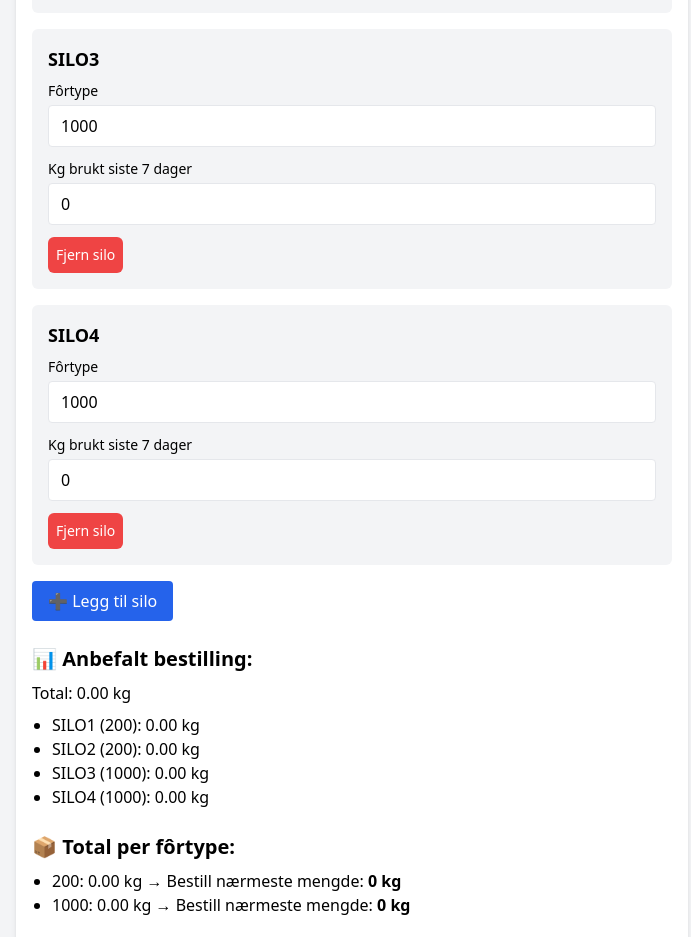
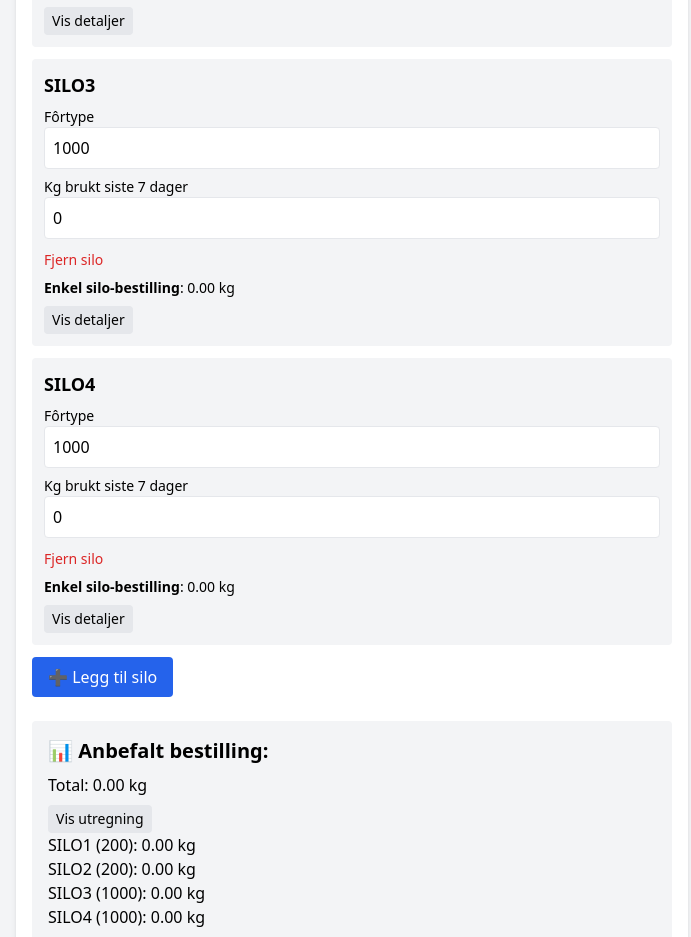
Before and after one commit to wodinos/ForKalkis, a React (Vite) app: page / in a window 1280 px wide. Shown: the part 815-1752 px from the top of the page, without its empty margins (288-979 px from the left). Built offline with nearby package versions, Linux system fonts and the light colour scheme.

Commit message:
Kalk 1.0.0

```diff
--- a/src/App.jsx
+++ b/src/App.jsx
@@ -85,26 +85,21 @@ export default function App() {
     localStorage.setItem("darkMode", darkMode);
   }, [darkMode]);
 
-  const [lang, setLang] = useState(() => {
-    const savedLang = localStorage.getItem("lang");
-    return savedLang ? savedLang : "no";
-  });
-
-  useEffect(() => {
-    localStorage.setItem("lang", lang);
-  }, [lang]);
-
+  const [lang, setLang] = useState(() => localStorage.getItem("lang") || "no");
+  useEffect(() => localStorage.setItem("lang", lang), [lang]);
   const t = TEXTS[lang];
 
   const [antallDager, setAntallDager] = useState(() => {
     const saved = localStorage.getItem("antallDager");
     return saved ? parseInt(saved, 10) : 7;
   });
+  useEffect(() => localStorage.setItem("antallDager", antallDager), [antallDager]);
 
   const [buffer, setBuffer] = useState(() => {
     const saved = localStorage.getItem("buffer");
     return saved ? parseFloat(saved) : 1.2;
   });
+  useEffect(() => localStorage.setItem("buffer", buffer), [buffer]);
 
   const [siloer, setSiloer] = useState(() => {
     const saved = localStorage.getItem("siloer");
@@ -117,69 +112,81 @@ export default function App() {
           { navn: "silo4", fortype: "1000", forbruk: 0 },
         ];
   });
-
-  useEffect(() => localStorage.setItem("antallDager", antallDager), [antallDager]);
-  useEffect(() => localStorage.setItem("buffer", buffer), [buffer]);
   useEffect(() => localStorage.setItem("siloer", JSON.stringify(siloer)), [siloer]);
 
-  const totalForbruk = siloer.reduce((sum, silo) => sum + (parseFloat(silo.forbruk) || 0), 0);
-  const dagligSnitt = antallDager > 0 ? totalForbruk / antallDager : 0;
-  const anbefaltBestilling = dagligSnitt * antallDager * buffer;
+  const [visHjelp, setVisHjelp] = useState(false);
+  const [visTotalUtregning, setVisTotalUtregning] = useState(false);
+  const [visSiloDetaljer, setVisSiloDetaljer] = useState({});
 
-  const fordelinger = siloer.map((silo) => {
-    const siloForbruk = parseFloat(silo.forbruk) || 0;
-    const andel =
-      totalForbruk > 0 ? (siloForbruk / totalForbruk) * anbefaltBestilling : 0;
-    return { ...silo, andel };
-  });
+  const toggleLanguage = () => setLang(lang === "no" ? "en" : "no");
 
   const handleAntallDagerChange = (val) => {
     const parsed = parseInt(val, 10);
     setAntallDager(parsed > 0 ? parsed : 7);
   };
 
-  const handleBufferChange = (value) => {
-    const numeric = parseFloat(value);
-    setBuffer(numeric < 0 ? 0 : numeric || 0);
-    if (numeric < 0) alert(t.negativeError);
+  const handleBufferChange = (val) => {
+    const numeric = parseFloat(val);
+    if (numeric < 0) {
+      alert(t.negativeError);
+      setBuffer(0);
+    } else {
+      setBuffer(numeric || 0);
+    }
   };
 
-  const handleSiloChange = (index, field, val) => {
+  const handleSiloChange = (index, field, value) => {
     const updated = [...siloer];
     if (field === "forbruk") {
-      const numeric = parseFloat(val);
-      updated[index].forbruk = numeric < 0 ? 0 : numeric || 0;
-      if (numeric < 0) alert(t.negativeError);
+      const num = parseFloat(value);
+      updated[index].forbruk = num >= 0 ? num : 0;
     } else {
-      updated[index][field] = val;
+      updated[index][field] = value;
     }
     setSiloer(updated);
   };
 
   const leggTilSilo = () => {
-    const nyttNavn = `${t.siloName}${siloer.length + 1}`;
-    setSiloer([...siloer, { navn: nyttNavn, fortype: "", forbruk: 0 }]);
+    const nyNavn = `${t.siloName}${siloer.length + 1}`;
+    setSiloer([...siloer, { navn: nyNavn, fortype: "", forbruk: 0 }]);
   };
 
-  const fjernSilo = (index) => setSiloer(siloer.filter((_, i) => i !== index));
+  const fjernSilo = (index) => {
+    const ny = siloer.filter((_, i) => i !== index);
+    setSiloer(ny);
+  };
+
+  const totalForbruk = siloer.reduce(
+    (sum, silo) => sum + (parseFloat(silo.forbruk) || 0),
+    0
+  );
+  const dagligSnitt = antallDager > 0 ? totalForbruk / antallDager : 0;
+  const anbefaltBestilling = dagligSnitt * antallDager * buffer;
+
+  const fordelinger = siloer.map((silo) => {
+    const siloForbruk = parseFloat(silo.forbruk) || 0;
+    const prosent = totalForbruk > 0 ? siloForbruk / totalForbruk : 0;
+    return {
+      ...silo,
+      andel: prosent * anbefaltBestilling,
+    };
+  });
 
   const summerPerFortype = {};
   fordelinger.forEach(({ fortype, andel }) => {
     summerPerFortype[fortype] = (summerPerFortype[fortype] || 0) + andel;
   });
 
-  const summerPerFortypeMedSekker = Object.entries(summerPerFortype).map(([fortype, sum]) => {
+  const summerPerFortypeMedSekker = Object.entries(summerPerFortype).map(
+    ([fortype, sum]) => {
       const sekkeAntall = Math.round(sum / 750);
       return { fortype, sum, justertVekt: sekkeAntall * 750 };
-  });
-
-  const [visHjelp, setVisHjelp] = useState(false);
-  const toggleHjelp = () => setVisHjelp(!visHjelp);
-  const toggleLanguage = () => setLang(lang === "no" ? "en" : "no");
+    }
+  );
 
   return (
-    <div className="max-w-2xl mx-auto px-4 py-4 mb-2 bg-white dark:bg-gray-900 shadow-md rounded-lg text-black dark:text-white">
-      {/* Topp-overskrift og knapper */}
+    <div className="max-w-2xl mx-auto p-4 mb-6 bg-white dark:bg-gray-900 text-black dark:text-white rounded shadow-md">
+      {/* Header */}
       <div className="flex items-center justify-between mb-6">
         <h1 className="text-3xl font-bold">{t.title}</h1>
         <div className="flex gap-2">
@@ -198,8 +205,8 @@ export default function App() {
         </div>
       </div>
 
-      {/* Antall dager */}
-      <div className="mb-6">
+      {/* Inputs */}
+      <div className="mb-4">
         <label className="block text-sm font-medium mb-1">{t.daysLabel}</label>
         <input
           type="number"
@@ -208,9 +215,7 @@ export default function App() {
           className="w-full border rounded px-3 py-2 bg-white dark:bg-gray-800 dark:border-gray-700"
         />
       </div>
-
-      {/* Buffer */}
-      <div className="mb-6">
+      <div className="mb-4">
         <label className="block text-sm font-medium mb-1">{t.bufferLabel}</label>
         <input
           type="number"
@@ -222,87 +227,127 @@ export default function App() {
       </div>
 
       {/* Siloer */}
-      <div className="mb-6">
-        <h2 className="text-xl font-semibold mb-2">{t.siloSection}</h2>
-        {siloer.map((silo, index) => (
-          <div key={index} className="bg-gray-100 dark:bg-gray-800 p-4 rounded-md mb-4">
+      <h2 className="text-xl font-semibold mt-4 mb-2">{t.siloSection}</h2>
+      {siloer.map((silo, idx) => {
+        const bestillingSilo = (parseFloat(silo.forbruk) || 0) * buffer;
+        const isOpen = visSiloDetaljer[idx] || false;
+
+        return (
+          <div key={idx} className="bg-gray-100 dark:bg-gray-800 p-3 mb-3 rounded">
             <h3 className="text-lg font-semibold mb-2">{silo.navn.toUpperCase()}</h3>
 
-            <div className="mb-3">
-              <label className="block text-sm font-medium mb-1">{t.fortypeLabel}</label>
+            <label className="block text-sm font-medium">{t.fortypeLabel}</label>
             <input
               type="text"
               value={silo.fortype}
-                onChange={(e) => handleSiloChange(index, "fortype", e.target.value)}
-                className="w-full border rounded px-3 py-2 bg-white dark:bg-gray-700 dark:border-gray-600"
+              onChange={(e) => handleSiloChange(idx, "fortype", e.target.value)}
+              className="border p-2 w-full rounded mb-2 bg-white dark:bg-gray-700 dark:border-gray-600"
             />
-            </div>
 
-            <div className="mb-3">
-              <label className="block text-sm font-medium mb-1">
+            <label className="block text-sm font-medium">
               {t.forbrukLabel(antallDager)}
             </label>
             <input
               type="number"
               value={silo.forbruk}
-                onChange={(e) => handleSiloChange(index, "forbruk", e.target.value)}
-                className="w-full border rounded px-3 py-2 bg-white dark:bg-gray-700 dark:border-gray-600"
+              onChange={(e) => handleSiloChange(idx, "forbruk", e.target.value)}
+              className="border p-2 w-full rounded mb-2 bg-white dark:bg-gray-700 dark:border-gray-600"
             />
-            </div>
 
             <button
-              onClick={() => fjernSilo(index)}
-              className="text-sm bg-red-500 p-2 rounded-md text-white hover:underline"
+              onClick={() => fjernSilo(idx)}
+              className="text-sm text-red-600 hover:underline mb-2"
             >
               {t.removeSilo}
             </button>
+
+            <p className="text-sm">
+              <strong>{lang === "no" ? "Enkel silo-bestilling" : "Simple silo order"}</strong>: {bestillingSilo.toFixed(2)} kg
+            </p>
+
+            <button
+              className="mt-2 bg-gray-200 dark:bg-gray-700 text-sm px-2 py-1 rounded hover:bg-gray-300 dark:hover:bg-gray-600"
+              onClick={() =>
+                setVisSiloDetaljer((prev) => ({ ...prev, [idx]: !prev[idx] }))
+              }
+            >
+              {isOpen
+                ? lang === "no" ? "Skjul detaljer" : "Hide details"
+                : lang === "no" ? "Vis detaljer" : "Show details"}
+            </button>
+
+            {isOpen && (
+              <div className="mt-2 text-sm border rounded p-2 dark:border-gray-600">
+                <p>
+                  <strong>{lang === "no" ? "Totalt forbruk på silo" : "Total usage on silo"}</strong>: {(parseFloat(silo.forbruk) || 0).toFixed(2)} kg
+                </p>
+                <p>
+                  <strong>Buffer</strong>: {buffer.toFixed(2)}
+                </p>
+                <p>
+                  <strong>{lang === "no" ? "Anbefalt bestilling" : "Recommended order"}</strong>: {bestillingSilo.toFixed(2)} kg
+                </p>
               </div>
-        ))}
-
+            )}
+          </div>
+        );
+      })}
       <button
         onClick={leggTilSilo}
         className="bg-blue-600 text-white px-4 py-2 rounded hover:bg-blue-700"
       >
         {t.addSilo}
       </button>
+
+      {/* Totaler */}
+      <div className="mt-6 bg-gray-100 dark:bg-gray-800 p-4 rounded">
+        <h2 className="text-xl font-semibold mb-2">{t.totalLabel}</h2>
+        <p>{t.totalText}: {anbefaltBestilling.toFixed(2)} kg</p>
+
+        <button
+          onClick={() => setVisTotalUtregning(!visTotalUtregning)}
+          className="mt-2 bg-gray-200 dark:bg-gray-700 text-sm px-2 py-1 rounded hover:bg-gray-300 dark:hover:bg-gray-600"
+        >
+          {visTotalUtregning ? (lang === "no" ? "Skjul utregning" : "Hide calc") : (lang === "no" ? "Vis utregning" : "Show calc")}
+        </button>
+
+        {visTotalUtregning && (
+          <div className="mt-2 text-sm border rounded p-2 dark:border-gray-600">
+            <ul className="list-disc pl-5">
+              <li>{lang === "no" ? "Totalt forbruk" : "Total usage"}: {totalForbruk.toFixed(2)} kg</li>
+              <li>{lang === "no" ? "Daglig snitt" : "Daily average"}: {dagligSnitt.toFixed(2)} kg</li>
+              <li>× {antallDager} × {buffer.toFixed(2)} = <strong>{anbefaltBestilling.toFixed(2)} kg</strong></li>
+            </ul>
+          </div>
+        )}
+
+        {fordelinger.map((s, i) => (
+          <p key={i}>
+            {s.navn.toUpperCase()} ({s.fortype}): {s.andel.toFixed(2)} kg
+          </p>
+        ))}
+
+        <div className="mt-4">
+          <h3 className="font-semibold">{t.totalFortype}</h3>
+          {summerPerFortypeMedSekker.map(({ fortype, sum, justertVekt }) => (
+            <p key={fortype}>
+              {fortype}: {sum.toFixed(2)} kg → {t.nearest} <strong>{justertVekt} kg</strong>
+            </p>
+          ))}
+        </div>
       </div>
 
-      {/* Resultat */}
-      <div className="mb-6">
-        <h2 className="text-xl font-semibold mb-2">{t.totalLabel}</h2>
-        <p className="mb-2 font-medium">{t.totalText}: {anbefaltBestilling.toFixed(2)} kg</p>
-        <ul className="list-disc pl-5">
-          {fordelinger.map((silo, index) => (
-            <li key={index}>
-              {silo.navn.toUpperCase()} ({silo.fortype}): {silo.andel.toFixed(2)} kg
-            </li>
-          ))}
-        </ul>
-      </div>
-
-      {/* Per fôrtype */}
-      <div>
-        <h2 className="text-xl font-semibold mb-2">{t.totalFortype}</h2>
-        <ul className="list-disc pl-5">
-          {summerPerFortypeMedSekker.map(({ fortype, sum, justertVekt }) => (
-            <li key={fortype}>
-              {fortype}: {sum.toFixed(2)} kg → {t.nearest} <strong>{justertVekt} kg</strong>
-            </li>
-          ))}
-        </ul>
-      </div>
-
-      {/* Hjelp */}
+      {/* Hjelpe-seksjon */}
       <div className="mt-6">
         <button
-          onClick={toggleHjelp}
+          onClick={() => setVisHjelp(!visHjelp)}
           className="bg-gray-200 dark:bg-gray-700 text-sm px-3 py-1 rounded hover:bg-gray-300 dark:hover:bg-gray-600"
         >
           {visHjelp ? t.helpClose : t.help}
         </button>
 
         {visHjelp && (
-          <div className="mt-2 text-sm text-gray-700 dark:text-gray-200 border dark:border-gray-600 rounded p-2">
+          <div className="mt-2 text-sm text-gray-800 dark:text-gray-200 border dark:border-gray-600 rounded p-2">
             <p className="mb-2 font-semibold">{t.why750}</p>
             <p>{t.why750Explain}</p>
             <p className="mt-1">{t.smallDeviation}</p>
```
Lines whose indentation alone changed are shown as unchanged.
